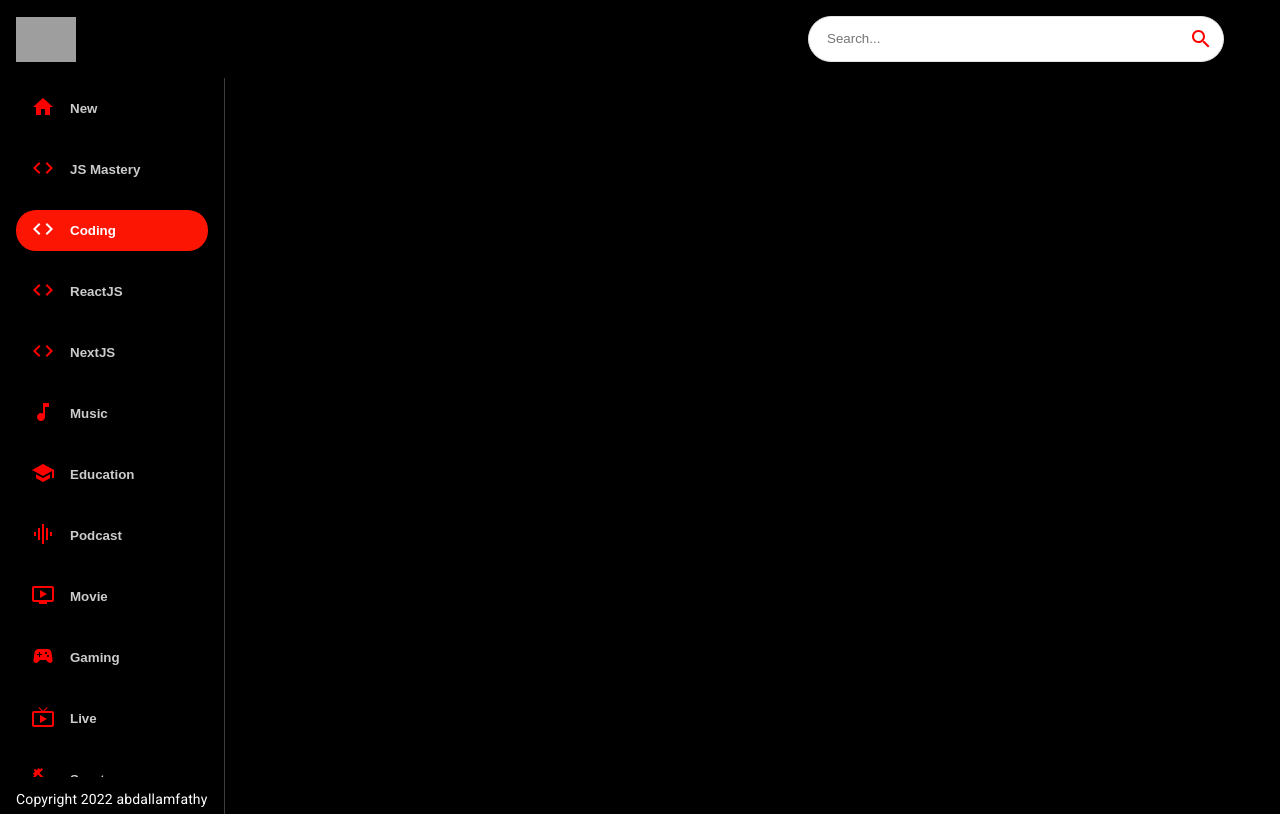
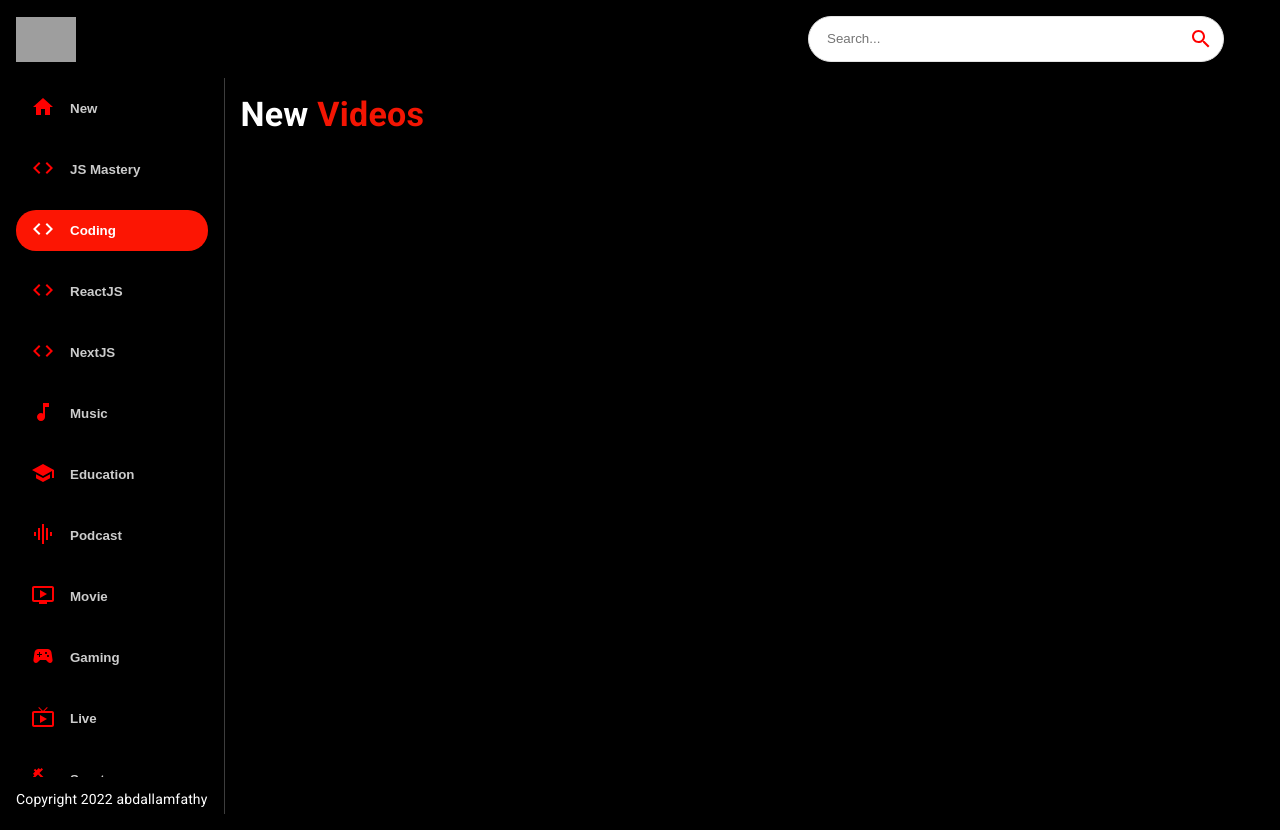
Before and after one commit to abdallamfathy/youtube-clone, a React (Create React App) app: page / in a window 1280 px wide. Built offline with nearby package versions, Linux system fonts and the light colour scheme; grey boxes are pictures that could not be loaded.

Commit message:
Create Videos component

```diff
--- a/src/components/Feed.jsx
+++ b/src/components/Feed.jsx
@@ -1,7 +1,7 @@
 import { Box, Typography } from '@mui/material'
 import { Stack } from '@mui/system'
 import React from 'react'
-import Sidebar from './Sidebar'
+import {Sidebar, Videos} from './'
 
 const Feed = () => {
   return (
@@ -14,6 +14,14 @@
           Copyright 2022 abdallamfathy
         </Typography>
       </Box>
+
+      <Box p={2} sx={{overglowY:"auto", height:"90vh",flex:2}}>
+        <Typography variant="h4" fontWeight="bold" mb={2} sx={{color:"white"}}>
+          New <span style={{color:"#F31503"}}>Videos</span>
+        </Typography>
+
+        <Videos videos={[]}/>
+      </Box>
     </Stack>
   )
 }
--- /dev/null
+++ b/src/components/Videos.jsx
@@ -0,0 +1,9 @@
+import React from 'react'
+
+const videos = () => {
+  return (
+    <div>videos</div>
+  )
+}
+
+export default videos
--- a/src/components/index.js
+++ b/src/components/index.js
@@ -4,3 +4,4 @@
 export {default as Feed} from "./Feed"
 export {default as SearchFeed} from "./SearchFeed"
 export {default as Sidebar} from "./Sidebar"
+export {default as Videos} from "./Videos"
```
